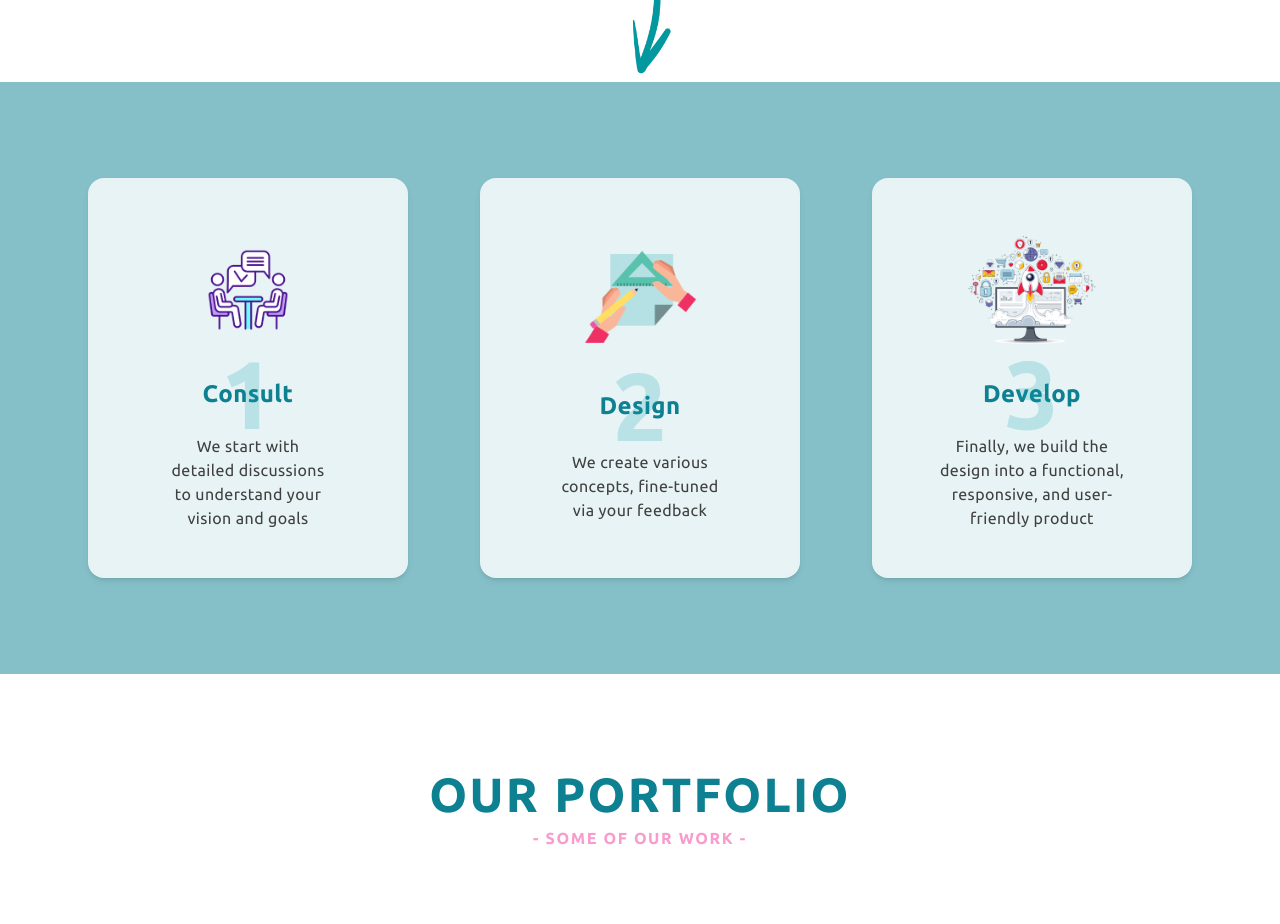
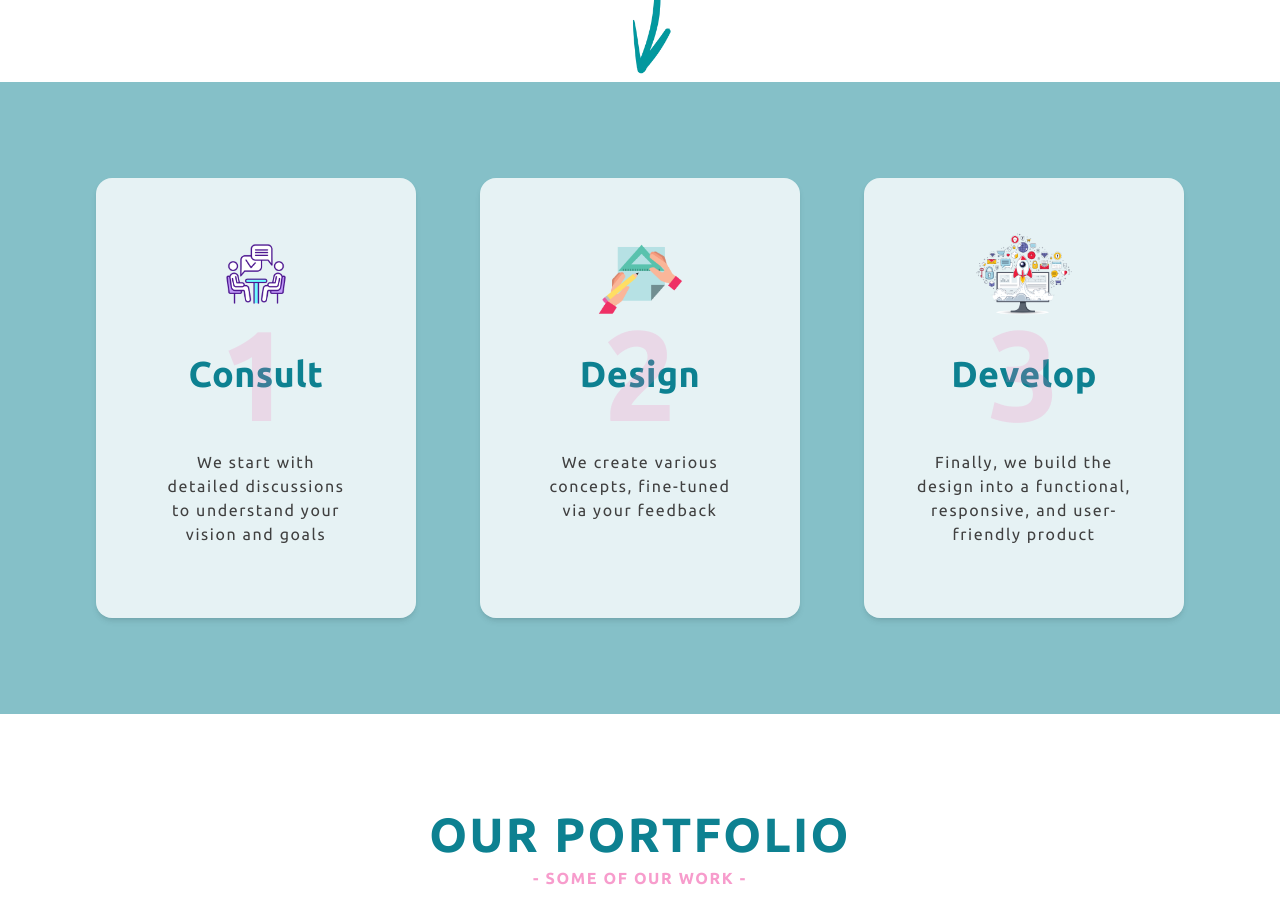
Before and after one commit to KramYengir/rigneymade, a Next.js app: page / in a window 1280 px wide. Shown: the part 1540-2464 px from the top of the page. Built offline with nearby package versions, Linux system fonts and the light colour scheme.

Commit message:
tweak scales & layout

```diff
--- a/components/Home/ProcessCard.tsx
+++ b/components/Home/ProcessCard.tsx
@@ -15,22 +15,22 @@ const ProcessCard = ({
   number,
 }: ProcessCardProps) => {
   return (
-    <div className="items-stretch grid gap-6 text-center max-w-xs py-12 shadow-md rounded-2xl bg-white/80 dark:bg-neutral-900/40 backdrop-blur-sm">
+    <div className="flex flex-col gap-8 text-center max-w-xs py-12 shadow-md rounded-2xl bg-white/80 dark:bg-neutral-900/40 ">
       <Image
         src={icon}
         alt={title}
-        className="h-32 w-auto mx-auto"
+        className="h-24 w-auto mx-auto"
         aria-hidden
       />
       <div className="relative grid items-center justify-center">
-        <h4 className="text-xl sm:text-2xl text-rm-blue-700 dark:text-rm-blue-400 font-bold">
+        <h4 className="text-4xl text-rm-blue-700 dark:text-rm-blue-400 font-bold">
           {title}
         </h4>
-        <p className="absolute left-[50%] -translate-x-[50%] grid items-center text-8xl font-bold text-rm-blue-600/20 dark:text-rm-blue-400/20">
+        <p className="absolute left-[50%] -translate-x-[50%] grid items-center text-9xl font-bold text-pink-400/20 dark:text-pink-300/20">
           {number}
         </p>
       </div>
-      <p className="px-16 text-balance">{description}</p>
+      <p className="tracking-widest px-12 py-6 text-balance">{description}</p>
     </div>
   );
 };
--- a/components/Home/ProcessSection.tsx
+++ b/components/Home/ProcessSection.tsx
@@ -7,7 +7,7 @@ import ProcessCard from "@/components/Home/ProcessCard";
 const ProcessSection = () => {
   return (
     <section className="bg-rm-blue-700/50 dark:bg-rm-blue-300/60 py-12">
-      <div className="rm-container flex flex-wrap justify-evenly gap-4 py-12">
+      <div className="rm-container flex flex-wrap justify-evenly  gap-y-24 py-12">
         <ProcessCard
           icon={consultIcon}
           title="Consult"
```
